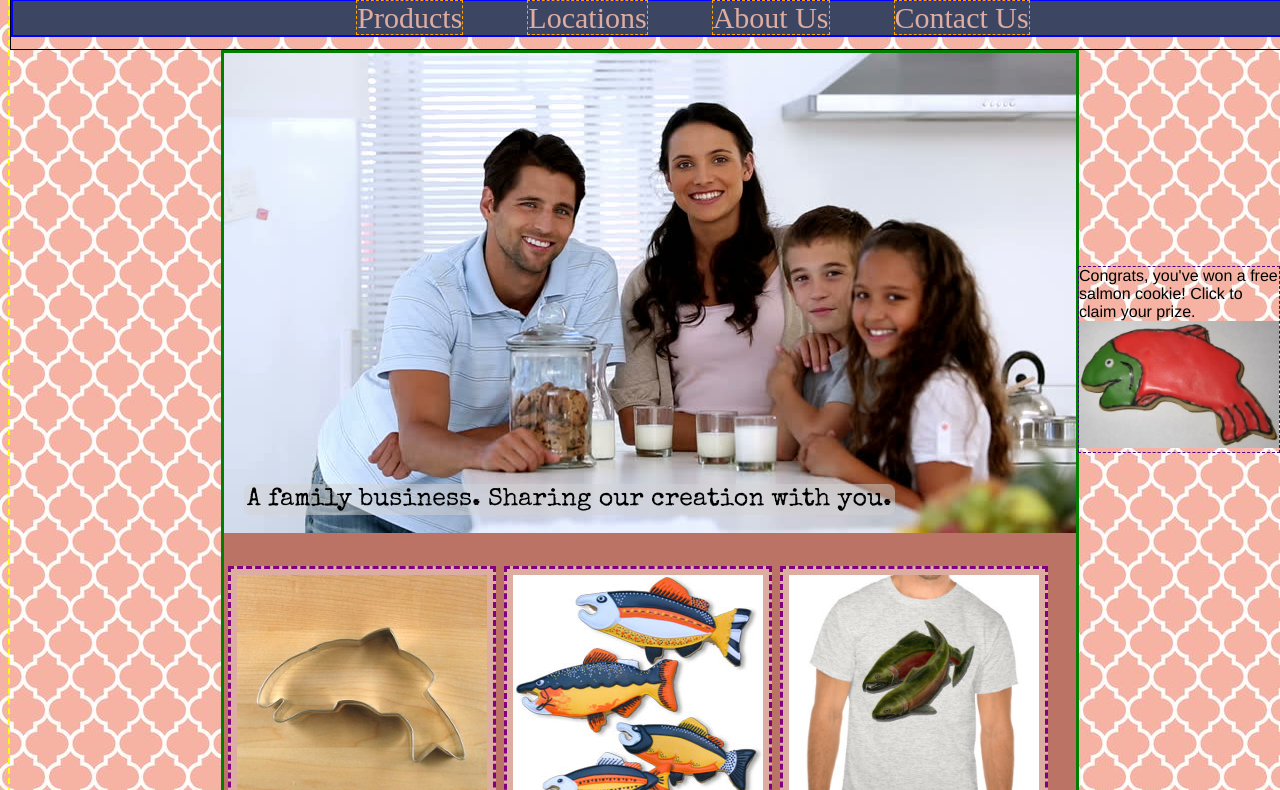
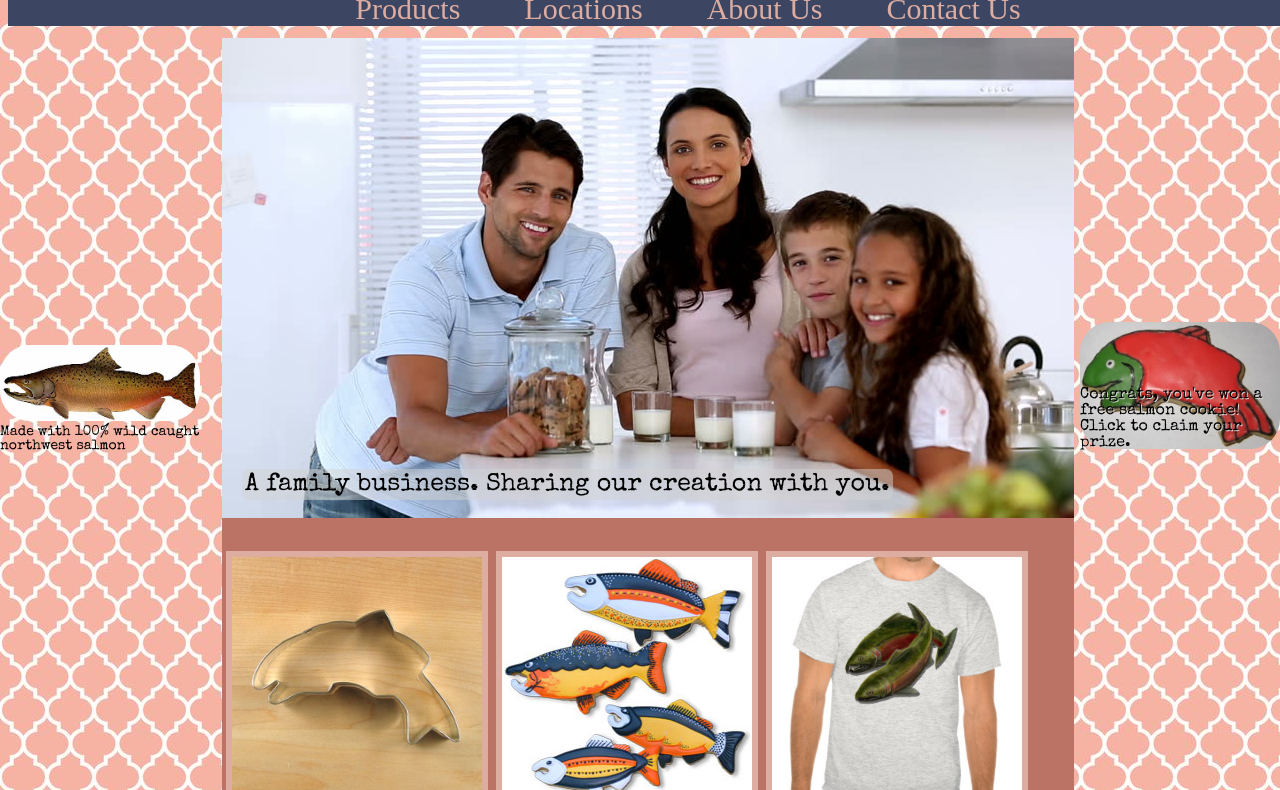
Before and after one commit to cmd-kvn/cookie-stand, a plain HTML site: page index.html in a window 1280 px wide. Shown: the part 347-1137 px from the top of the page. Drawn offline with nearby package versions, Linux system fonts and the light colour scheme; a web font is replaced by a local one.

Commit message:
updated styles and html

```diff
--- a/index.html
+++ b/index.html
@@ -26,6 +26,7 @@
     <main>
       <img src="family.jpg" alt="Family pic" />
       <p id="main_photo_description">A family business. Sharing our creation with you.</p>
+
       <div class="main_content">
         <img src="cutter.jpeg" class="medium_pic" alt="cutter.jpeg" />
         <h2>Come make salmon cookies with us</h2>
@@ -47,17 +48,16 @@
       </section>
     </main>
 
-    <aside>
-      Congrats, you've won a free salmon cookie! Click to claim your prize.
-      <img src="frosted-cookie.jpg" class="fixed_pic" alt="cookie" />
-    </aside>
-
     <div id="ad">
       <img src="chinook.jpg" class="fixed_pic" alt="chinook pic" />
       Made with 100% wild caught northwest salmon
     </div>
 
-    <script src="app.js"></script>
+    <aside>
+      <p>Congrats, you've won a free salmon cookie! Click to claim your prize.</p>
+      <img src="frosted-cookie.jpg" class="fixed_pic" alt="cookie" />
+    </aside>
+
   </body>
 
   <footer>
--- a/style.css
+++ b/style.css
@@ -1,11 +1,11 @@
 body {
   background-image: url(salmon_square.jpg);
-  border: 2px dashed yellow;
+  /*border: 2px dashed yellow;*/
   width: 100%;
 }
 
 header {
-  border: 2px solid orange;
+  /*border: 2px solid orange;*/
   font-family: Special Elite;
   font-size: 3.5em;
   text-align: center;
@@ -16,12 +16,12 @@ header {
 }
 
 nav {
-  border: 1px solid black;
+  /*border: 1px solid black;*/
   width: 100%;
 }
 
 nav ul {
-  border: 2px solid blue;
+  /*border: 2px solid blue;*/
   background-color: #3c4663;
   color: #deada1;
   display: inline-block;
@@ -32,7 +32,7 @@ nav ul {
 }
 
 nav ul li {
-  border: 1px dashed orange;
+  /*border: 1px dashed orange;*/
   display: inline;
   margin: 30px;
   font-family: IM Fell English;
@@ -40,7 +40,7 @@ nav ul li {
 }
 
 main {
-  border: 3px solid green;
+  /*border: 3px solid green;*/
   background-color: #bb7365;
   width: 852px;
   margin: 0 auto;
@@ -64,7 +64,7 @@ img.medium_pic {
 }
 
 main div {
-  border: 3px dashed purple;
+  /*border: 3px dashed purple;*/
   background-color: #deada1;
   width: 250px;
   display: inline-block;
@@ -76,7 +76,7 @@ main div {
 }
 
 h2 {
-  border: 1px dashed red;
+  /*border: 1px dashed red;*/
   text-align: center;
   font-family: IM Fell English;
   color: black;
@@ -88,7 +88,7 @@ h4 {
 }
 
 section {
-  border: 1px solid yellow;
+  /*border: 1px solid yellow;*/
   background-color: #6d748c;
   clear: left;
   text-align: center;
@@ -109,7 +109,7 @@ button {
 }
 
 aside {
-  border: 1px dashed indigo;
+  /*border: 1px dashed indigo;*/
   width: 200px;
   position: fixed;
   bottom: 0px;
@@ -117,26 +117,37 @@ aside {
   font-family: helvetica;
 }
 
+aside p {
+  font-family: Special Elite;
+  text-shadow: #d3d3d3 1px 1px;
+  position: relative;
+  left: 0px;
+  top: 145px;
+}
+
 img.fixed_pic {
   width: 200px;
+  border-radius: 30px;
 }
 
 #ad {
-  border: 3px dashed red;
+  /*border: 3px dashed red;*/
+  font-family: Special Elite;
+  font-size: 14px;
   width: 200px;
   position: fixed;
-  top: 0px;
+  bottom: 0px;
   left: 0px;
 }
 
 footer {
-  border: 3px dashed black;
+  /*border: 3px dashed black;*/
   width: 852px;
   margin: 0 auto;
 }
 
 .ftr-column {
-  border: 3px dashed purple;
+  /*border: 3px dashed purple;*/
   background-color: #deada1;
   width: 250px;
   display: inline-block;
@@ -164,3 +175,9 @@ footer {
   font-family: Arial;
   text-align: center;
 }
+
+h1.sales_h1 {
+  text-align: left;
+  font-family: IM Fell English;
+  margin-bottom: 0px;
+}
```
Also changed, not shown: sales.html (+8 -2 lines).
